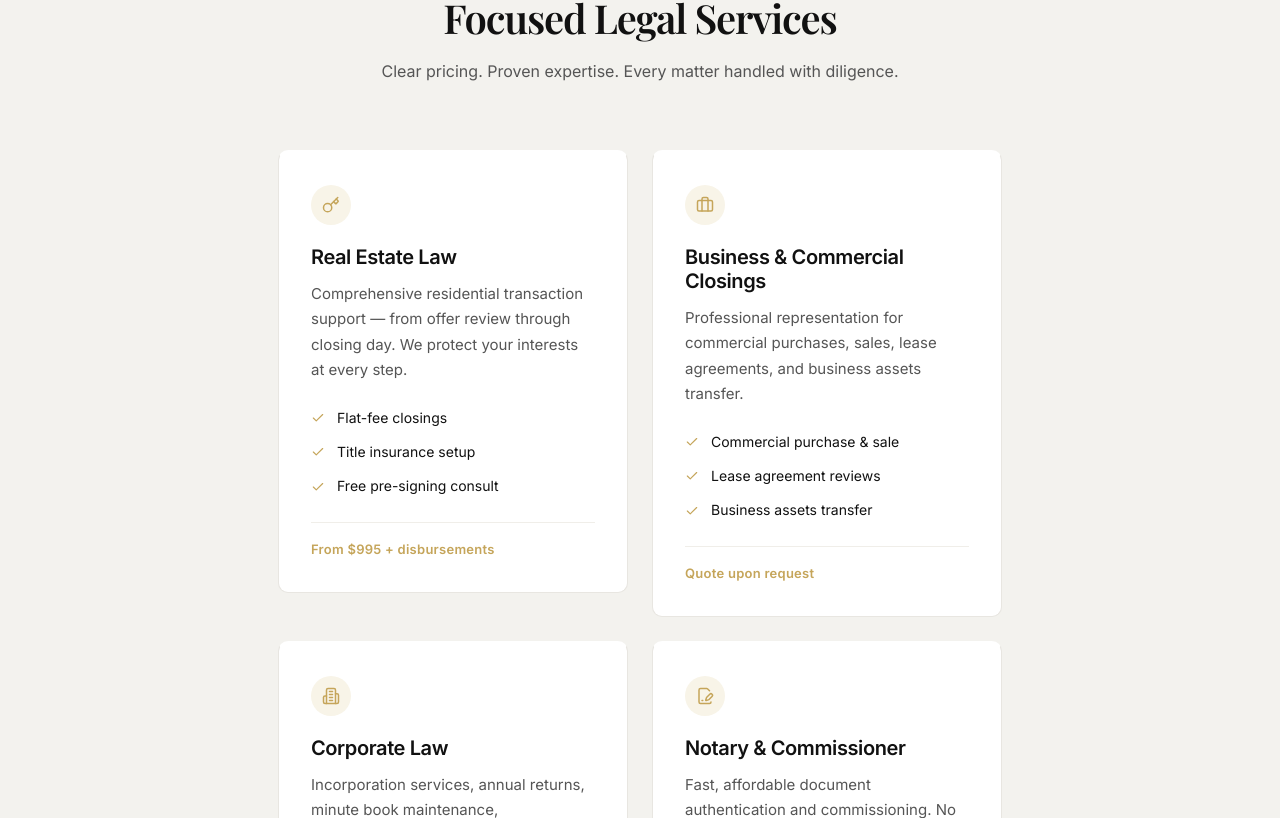
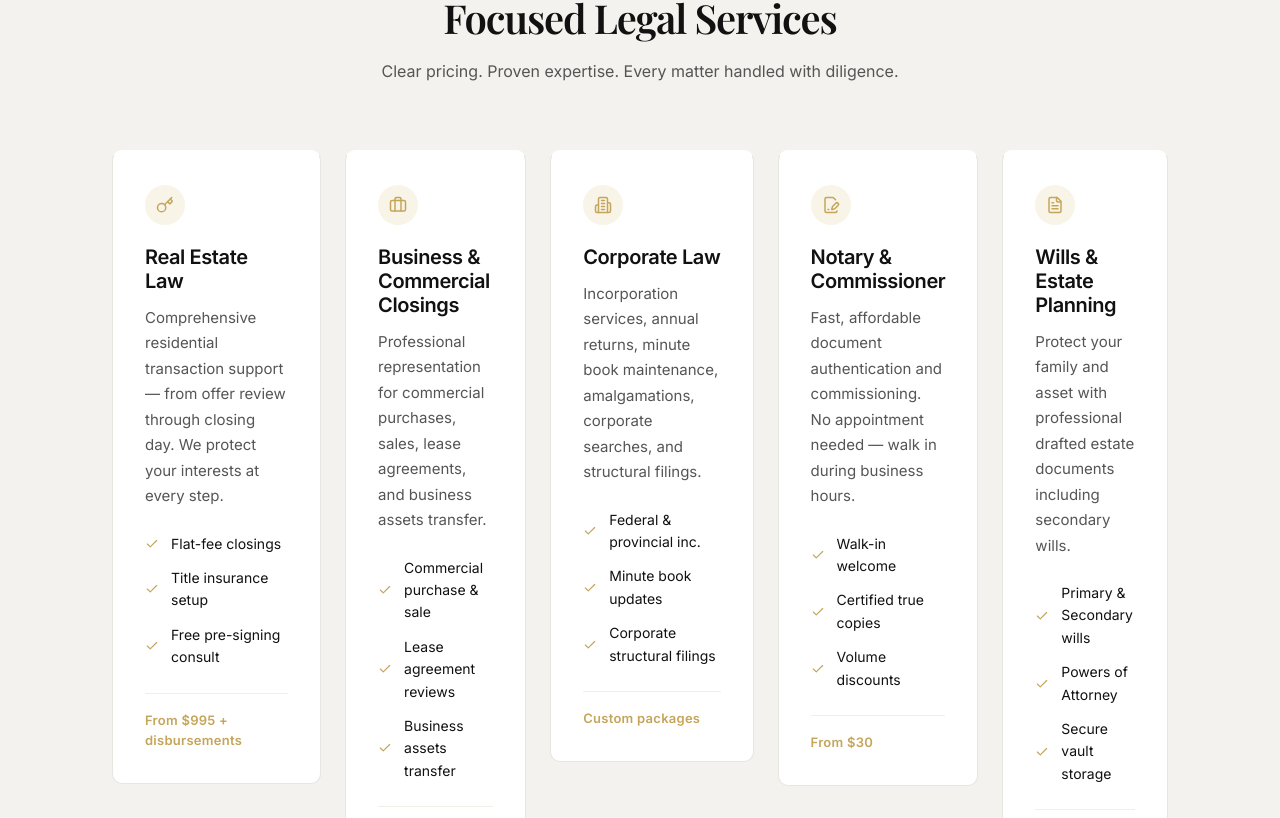
Before and after one commit to disuhitarth/SUMAN-AHUJA, a Next.js app: page / in a window 1280 px wide. Shown: the part 1082-1900 px from the top of the page. Built offline with nearby package versions, Linux system fonts and the light colour scheme.

Commit message:
feat: implement modern horizontal scroll carousel for 5 practice area cards in Services.module.css

```diff
--- a/src/app/components/Services.module.css
+++ b/src/app/components/Services.module.css
@@ -1,9 +1,32 @@
-/* ── Services Grid ──────────────────────────────────────── */
+/* ── Services Grid Carousel ─────────────────────────────── */
 .grid {
   display: flex;
-  flex-wrap: wrap;
-  justify-content: center;
+  overflow-x: auto;
+  scroll-snap-type: x mandatory;
   gap: var(--sp-6);
+  padding-bottom: var(--sp-6); /* Space for the custom scrollbar */
+  scrollbar-width: thin;
+  scrollbar-color: var(--color-accent) var(--color-bg-alt);
+  -webkit-overflow-scrolling: touch;
+}
+
+/* Custom Scrollbar Styles for Webkit Browsers */
+.grid::-webkit-scrollbar {
+  height: 5px;
+}
+
+.grid::-webkit-scrollbar-track {
+  background: var(--color-border-light);
+  border-radius: var(--radius-full);
+}
+
+.grid::-webkit-scrollbar-thumb {
+  background: var(--color-accent);
+  border-radius: var(--radius-full);
+}
+
+.grid::-webkit-scrollbar-thumb:hover {
+  background: var(--color-accent-hover);
 }
 
 /* ── Card ──────────────────────────────────────────────── */
@@ -16,16 +39,8 @@
   display: flex;
   flex-direction: column;
   transition: all var(--duration-base) var(--ease-out);
-  flex: 1 1 320px;
-  max-width: 350px;
-  width: 100%;
-}
-
-@media (max-width: 768px) {
-  .card {
-    max-width: 100%;
-    flex: 1 1 100%;
-  }
+  flex: 0 0 340px; /* Spacious fixed width */
+  scroll-snap-align: start;
 }
 
 .card:hover {
```
